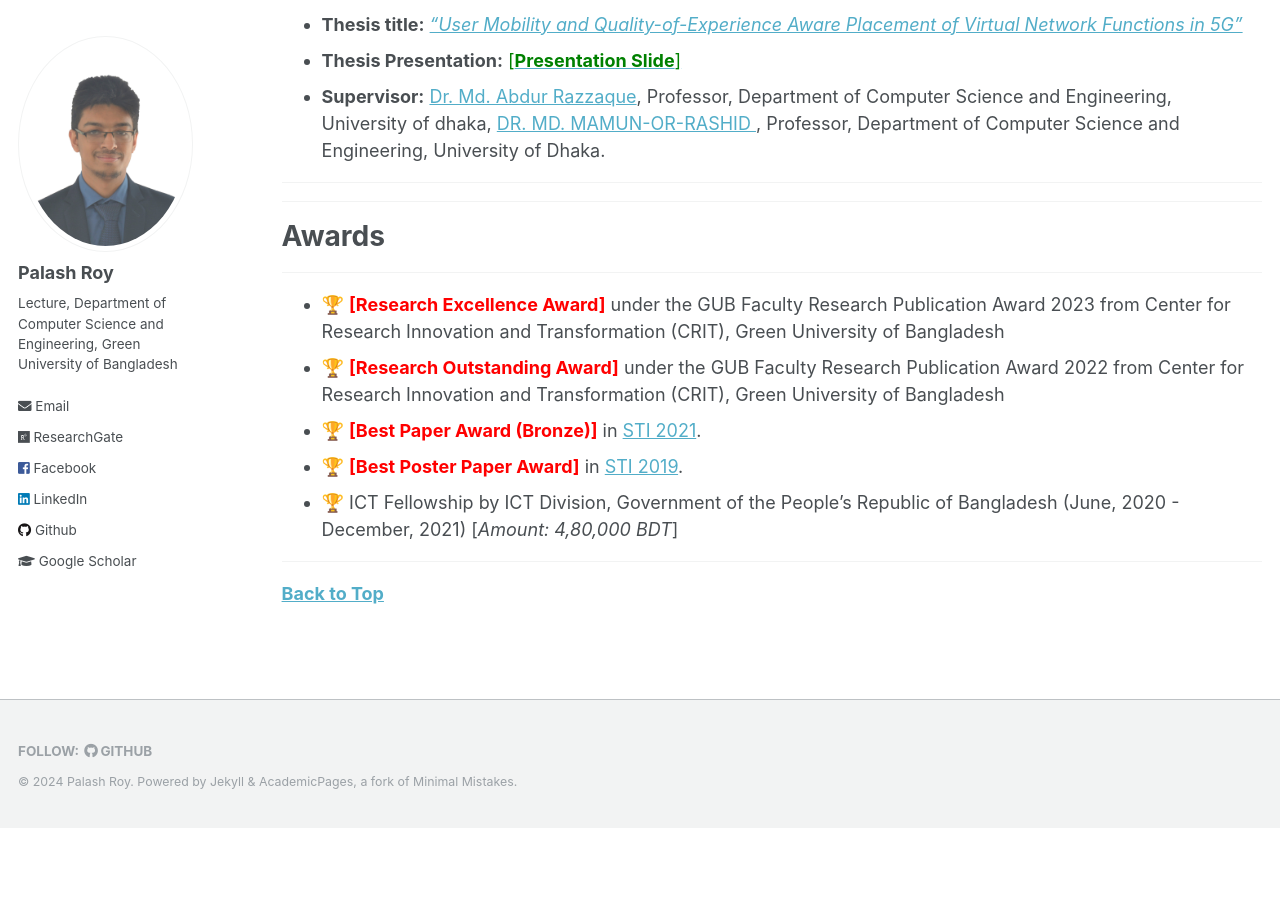
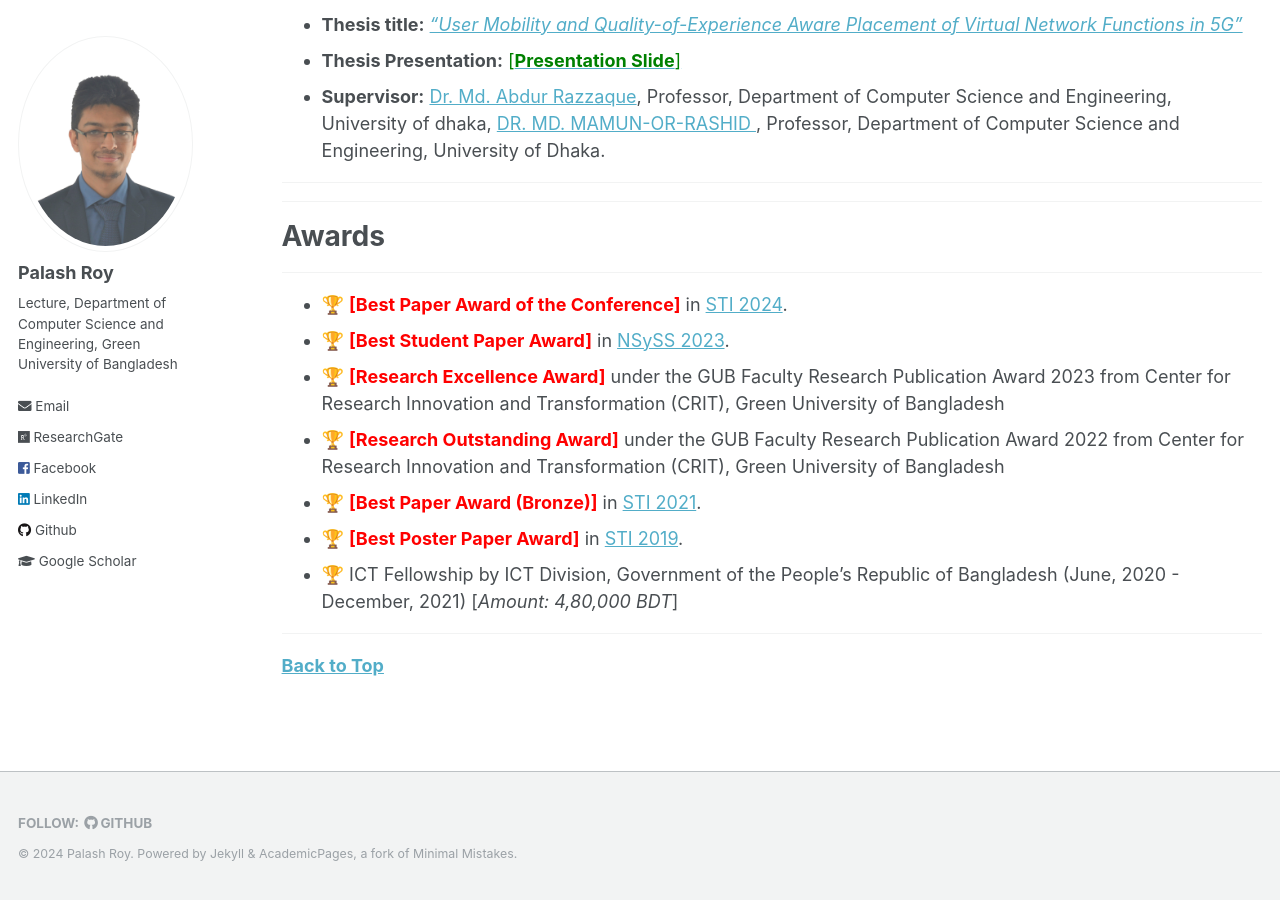
Before and after one commit to PalashRoy975/PalashRoy975.github.io, a Jekyll site: the page built from _pages/education-awards.md, in a window 1280 px wide and 900 px high, scrolled down 733 px. Built offline with Jekyll 4.4.1, drawn with Linux system fonts in a browser that asks for light colours; before the commit the page ends 1561 px from its top, so only the background shows below that.

Commit message:
Update education-awards.md

```diff
--- a/_pages/education-awards.md
+++ b/_pages/education-awards.md
@@ -38,6 +38,8 @@ author_profile: true
 # Awards
 ---------
 
+* 🏆 <span style="color:Red"> **[Best Paper Award of the Conference]** </span> in [STI 2024](https://sti.green.edu.bd/).
+* 🏆 <span style="color:Red"> **[Best Student Paper Award]** </span> in [NSySS 2023](https://cse.buet.ac.bd/nsyss2023/).
 * 🏆 <span style="color:Red"> **[Research Excellence Award]** </span> under the GUB Faculty Research Publication Award 2023 from Center for Research Innovation and Transformation (CRIT), Green University of Bangladesh
 * 🏆 <span style="color:Red"> **[Research Outstanding Award]** </span> under the GUB Faculty Research Publication Award 2022 from Center for Research Innovation and Transformation (CRIT), Green University of Bangladesh
 * 🏆 <span style="color:Red"> **[Best Paper Award (Bronze)]** </span> in [STI 2021](http://fse.green.edu.bd/sti-2021/).
```
